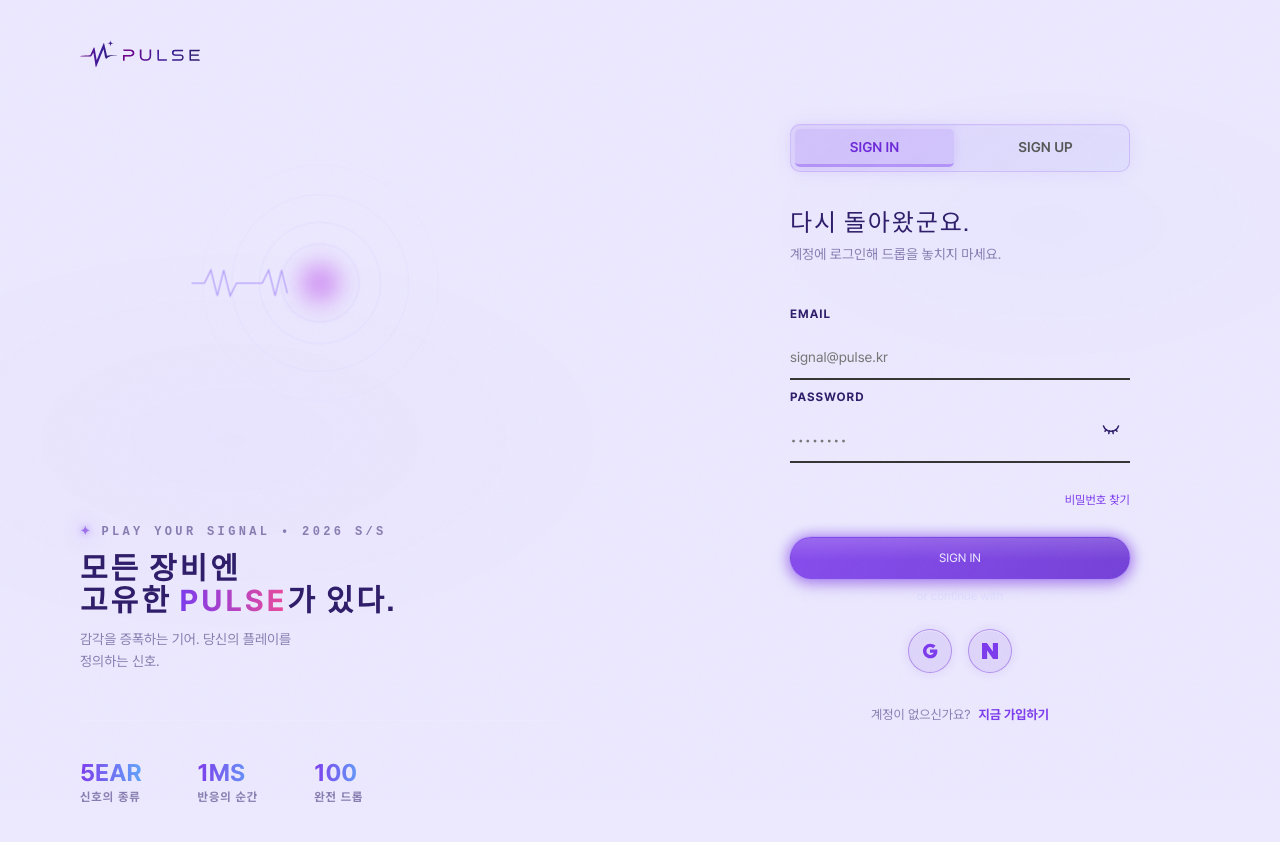
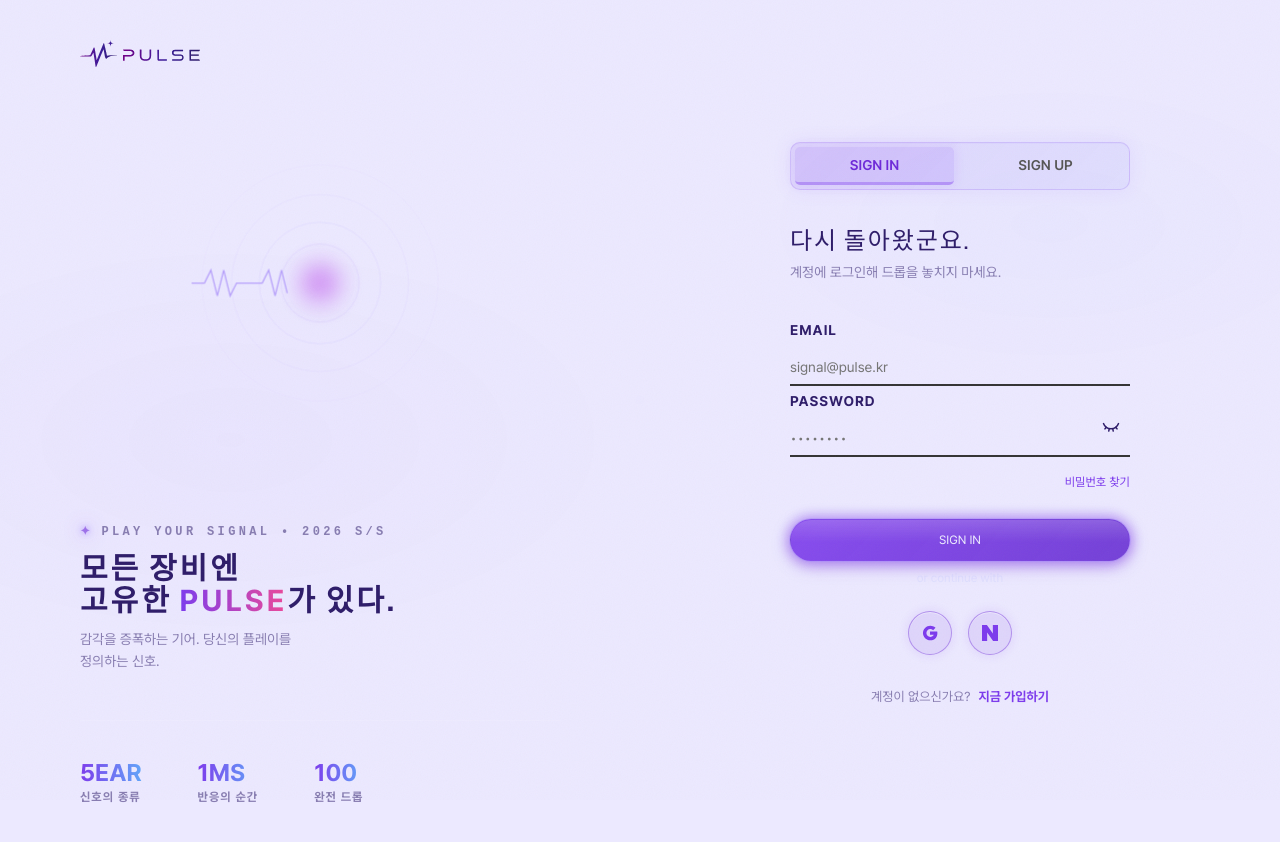
Before and after one commit to ParkJunHyeon1209/PULSE, a React (Vite) app: page /login in a window 1280 px wide. Shown: the top 842 px of the page. Built offline with nearby package versions, Linux system fonts and the light colour scheme; a web font is replaced by a local one.

Commit message:
style: 로그인,회원가입 레이아웃 수정중

```diff
--- a/src/pages/LogInpage/components/Signin/SignInEmailInput.jsx
+++ b/src/pages/LogInpage/components/Signin/SignInEmailInput.jsx
@@ -2,28 +2,23 @@ import styled from '@emotion/styled';
 import React from 'react';
 
 const InputLabel = styled.label`
-  font-size: ${({ theme }) => theme.fontSize.xxxs};
+  font-size: ${({ theme }) => theme.fontSize.xxs};
   font-weight: bold;
   margin-bottom: ${({ theme }) => theme.spacing[1]};
   letter-spacing: 1px;
-`;
-
-const InputGroup = styled.div`
-  position: relative;
-  width: 100%;
-  margin-bottom: ${({ theme }) => theme.spacing[5]};
+  line-height: 1;
 `;
 
 const Input = styled.input`
   background: transparent;
   border: none;
   border-bottom: 2px solid #333;
-  padding: ${({ theme }) => theme.spacing[3]} 0;
+  padding: ${({ theme }) => theme.spacing[2]} 0;
   outline: none;
   width: 100%;
 
   &::placeholder {
-    font-size: 14px;
+    font-size: ${({ theme }) => theme.fontSize.xxs};
   }
 `;
 
--- a/src/pages/LogInpage/components/Signin/SignInPasswordInput.jsx
+++ b/src/pages/LogInpage/components/Signin/SignInPasswordInput.jsx
@@ -3,28 +3,29 @@ import React from 'react';
 import ShowBtn from '../common/ShowBtn';
 
 const InputLabel = styled.label`
-  font-size: ${({ theme }) => theme.fontSize.xxxs};
+  font-size: ${({ theme }) => theme.fontSize.xxs};
   font-weight: bold;
   margin-bottom: ${({ theme }) => theme.spacing[1]};
   letter-spacing: 1px;
+  line-height: 1;
 `;
 
 const InputGroup = styled.div`
   position: relative;
   width: 100%;
-  margin-bottom: ${({ theme }) => theme.spacing[5]};
+  margin-bottom: ${({ theme }) => theme.spacing[2]};
 `;
 
 const Input = styled.input`
   background: transparent;
   border: none;
   border-bottom: 2px solid #333;
-  padding: ${({ theme }) => theme.spacing[3]} 0;
+  padding: ${({ theme }) => theme.spacing[2]} 0;
   outline: none;
   width: 100%;
 
   &::placeholder {
-    font-size: 14px;
+    font-size: ${({ theme }) => theme.fontSize.xxs};
   }
 `;
 
--- a/src/pages/LogInpage/components/Signup/SignUpEmailInput.jsx
+++ b/src/pages/LogInpage/components/Signup/SignUpEmailInput.jsx
@@ -4,7 +4,7 @@ import CloseSvg from '../common/CloseSvg';
 const InputGroup = styled.div`
   display: flex;
   flex-direction: column;
-  margin-bottom: ${({ theme }) => theme.spacing[5]};
+  margin-bottom: ${({ theme }) => theme.spacing[2]};
   width: 100%;
   position: relative;
 `;
@@ -14,18 +14,19 @@ const InputLabel = styled.label`
   font-weight: bold;
   margin-bottom: ${({ theme }) => theme.spacing[1]};
   letter-spacing: 1px;
+  line-height: 1;
 `;
 
 const Input = styled.input`
   background: transparent;
   border: none;
   border-bottom: 2px solid ${(props) => (props.$emailError ? props.theme.colors.error : '#333')};
-  padding: ${({ theme }) => theme.spacing[3]} 0;
+  padding: ${({ theme }) => theme.spacing[2]} 0;
   outline: none;
   width: 100%;
 
   &::placeholder {
-    font-size: 14px;
+    font-size: ${({ theme }) => theme.fontSize.xxs};
   }
 `;
 const ErrorMessage = styled.p`
--- a/src/pages/LogInpage/components/Signup/SignUpNameInput.jsx
+++ b/src/pages/LogInpage/components/Signup/SignUpNameInput.jsx
@@ -11,7 +11,7 @@ const InputNameGroup = styled.div`
 const InputGroup = styled.div`
   display: flex;
   flex-direction: column;
-  margin-bottom: ${({ theme }) => theme.spacing[5]};
+  margin-bottom: ${({ theme }) => theme.spacing[2]};
   width: 100%;
   position: relative;
 `;
@@ -21,6 +21,7 @@ const InputLabel = styled.label`
   font-weight: bold;
   margin-bottom: ${({ theme }) => theme.spacing[1]};
   letter-spacing: 1px;
+  line-height: 1;
 `;
 
 const Input = styled.input`
@@ -29,12 +30,12 @@ const Input = styled.input`
   border-bottom: 2px solid
     ${(props) =>
       props.$firstNameError || props.$lastNameError ? props.theme.colors.error : '#333'};
-  padding: ${({ theme }) => theme.spacing[3]} 0;
+  padding: ${({ theme }) => theme.spacing[2]} 0;
   outline: none;
   width: 100%;
 
   &::placeholder {
-    font-size: 14px;
+    font-size: ${({ theme }) => theme.fontSize.xxs};
   }
 `;
 
--- a/src/pages/LogInpage/components/Signup/SignUpPasswordInput.jsx
+++ b/src/pages/LogInpage/components/Signup/SignUpPasswordInput.jsx
@@ -15,7 +15,9 @@ const InputGroup = styled.div`
 const InputLabel = styled.label`
   font-size: ${({ theme }) => theme.fontSize.xxs};
   font-weight: bold;
+  margin-bottom: ${({ theme }) => theme.spacing[1]};
   letter-spacing: 1px;
+  line-height: 1;
 `;
 
 const Tooltip = styled.div`
@@ -43,7 +45,7 @@ const Input = styled.input`
   border: none;
   border-bottom: 2px solid
     ${(props) => (props.$pwError || props.$isMatcError ? props.theme.colors.error : '#333')};
-  padding: ${({ theme }) => theme.spacing[3]} 0;
+  padding: ${({ theme }) => theme.spacing[2]} 0;
   outline: none;
   width: 100%;
 
```
